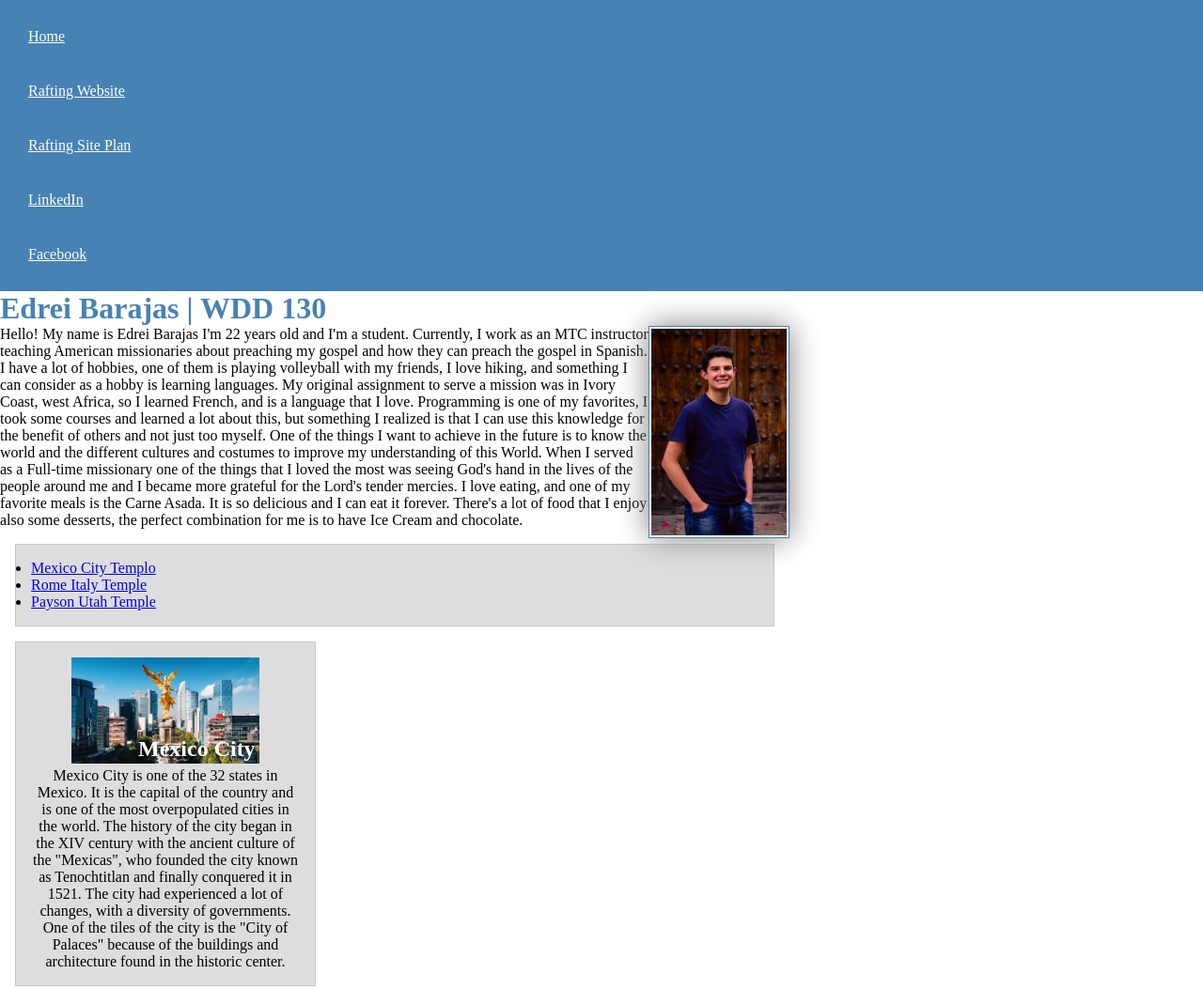
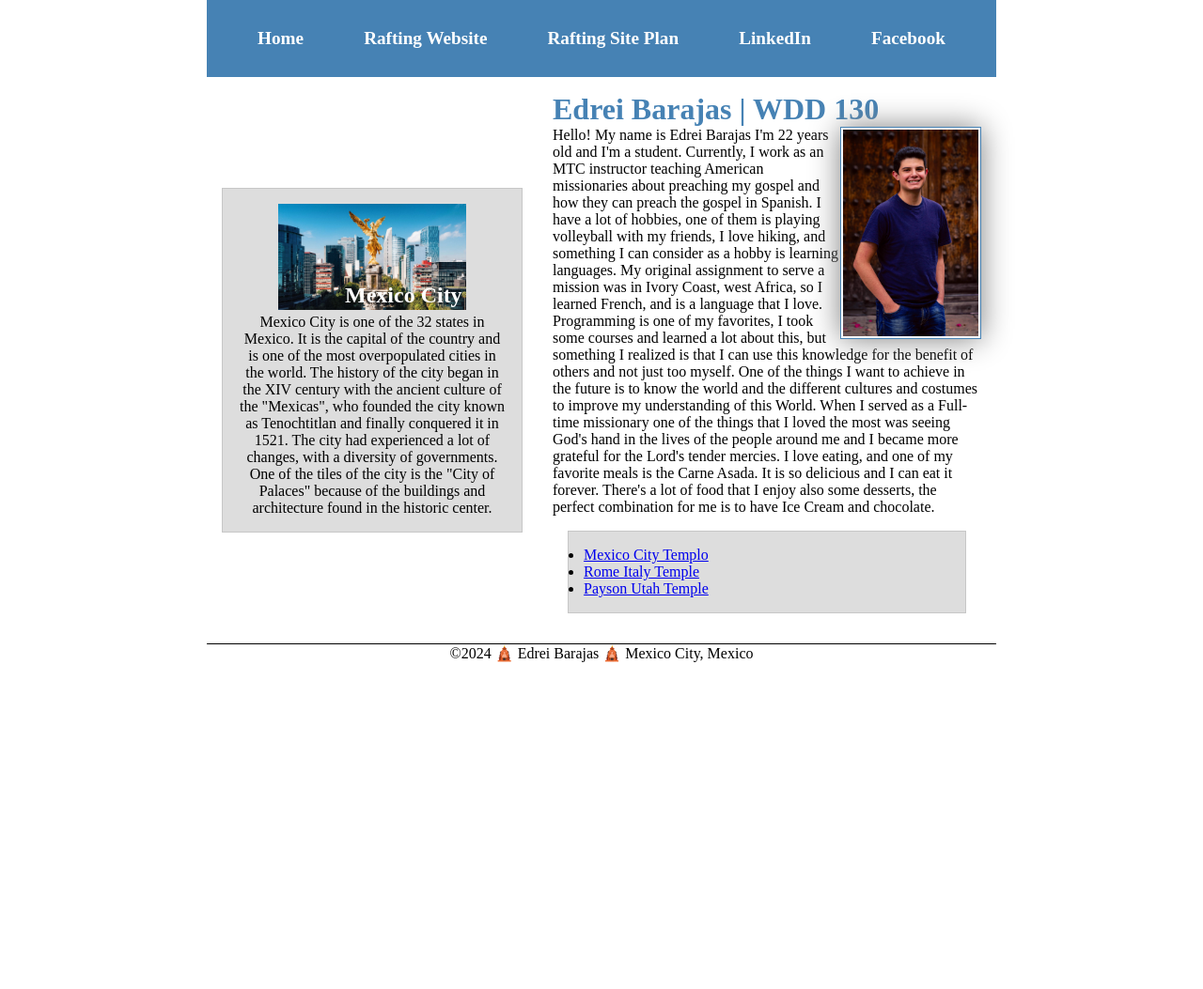
Before and after one commit to EdreiBarajas1407/wdd130, a plain HTML site: page index.html in a window 1280 px wide. Shown: the top 1053 px of the page at 94% size. After the commit the page ends 800 px from the top, so only its background shows below. Drawn offline with Linux system fonts and the light colour scheme.

Commit message:
first commit

```diff
--- a/index.html
+++ b/index.html
@@ -21,6 +21,7 @@
       <a href="https://www.facebook.com/edrei.barajas/">Facebook</a>
     </nav>
   </header>
+  <div class="grid">
   <main>
     <h1> Edrei Barajas | WDD 130</h1>
     <img src="images/profile.jpg" alt="Hello, my name is Edrei Barajas" width="200">
@@ -54,6 +55,7 @@
       experienced a lot of changes, with a diversity of governments. One of the tiles of the city is the "City of
       Palaces" because of the buildings and architecture found in the historic center.</p>
   </aside>
+  </div>
   <footer>
     <p>©2024 🛕 Edrei Barajas 🛕 Mexico City, Mexico</p>
   </footer>
--- a/styles/styles.css
+++ b/styles/styles.css
@@ -7,16 +7,23 @@
 nav {
     background-color: steelblue;
     padding: 10px;
+    display: flex;
+    justify-content: space-evenly;
+    align-items: center;
 }
 
 nav a {
     color: white;
     display: block;
     padding: 20px;
+    text-decoration: none;
+    font-size: 1.2rem;
+    font-weight: 700;
 }
 
 h1 {
     color: steelblue;
+    border: steelblue 1px;
 }
 
 main img{
@@ -82,3 +89,25 @@ aside {
     width: 20em;
     text-align: center;
 }
+
+header, .grid, footer {
+    max-width: 840px;
+    margin: 0 auto;
+}
+
+.grid{
+    display: grid;
+    align-items: center;
+}
+
+main {
+    grid-column: 2/3;
+    margin: 1rem;
+}
+
+aside {
+    width: 20rem;
+    position: relative;
+    grid-column: 1/2;
+    grid-row: 1/2;
+}
```
